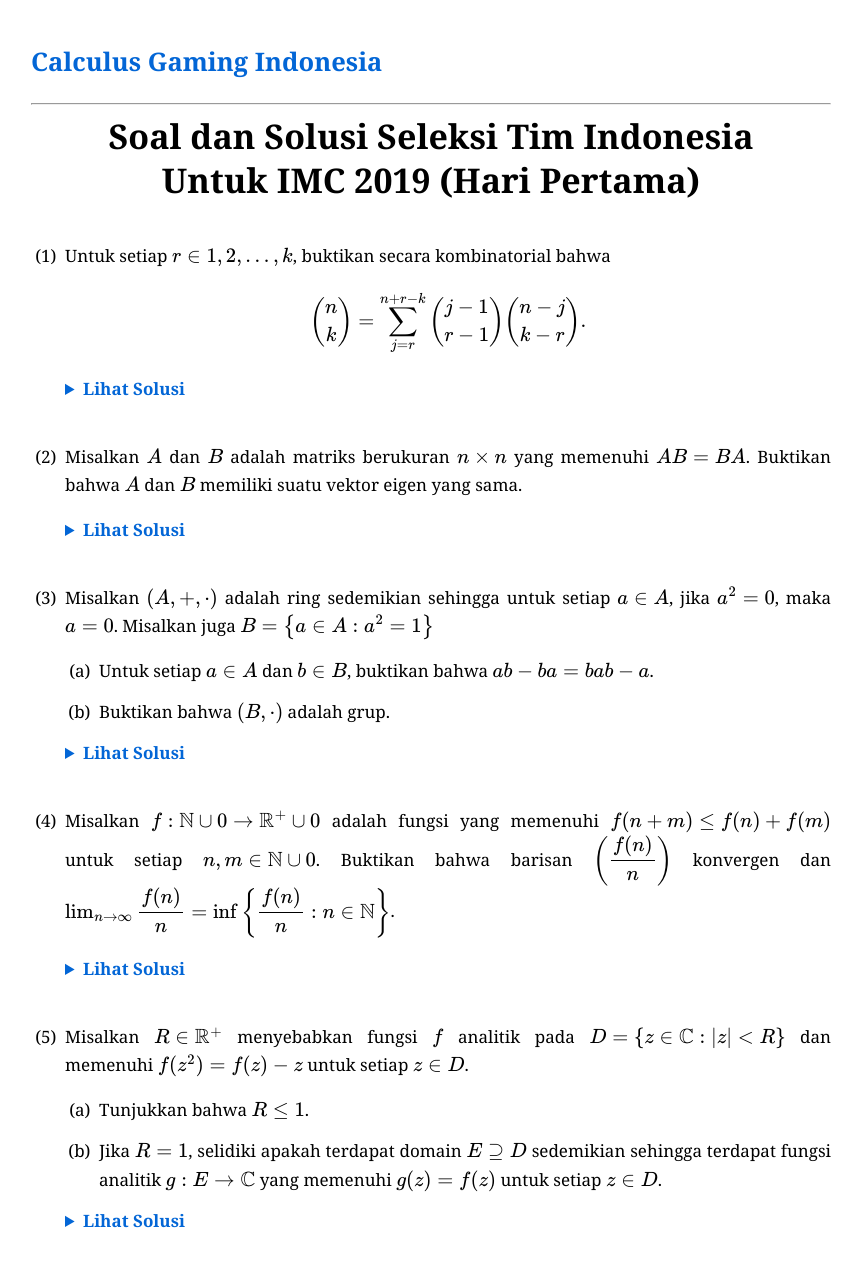
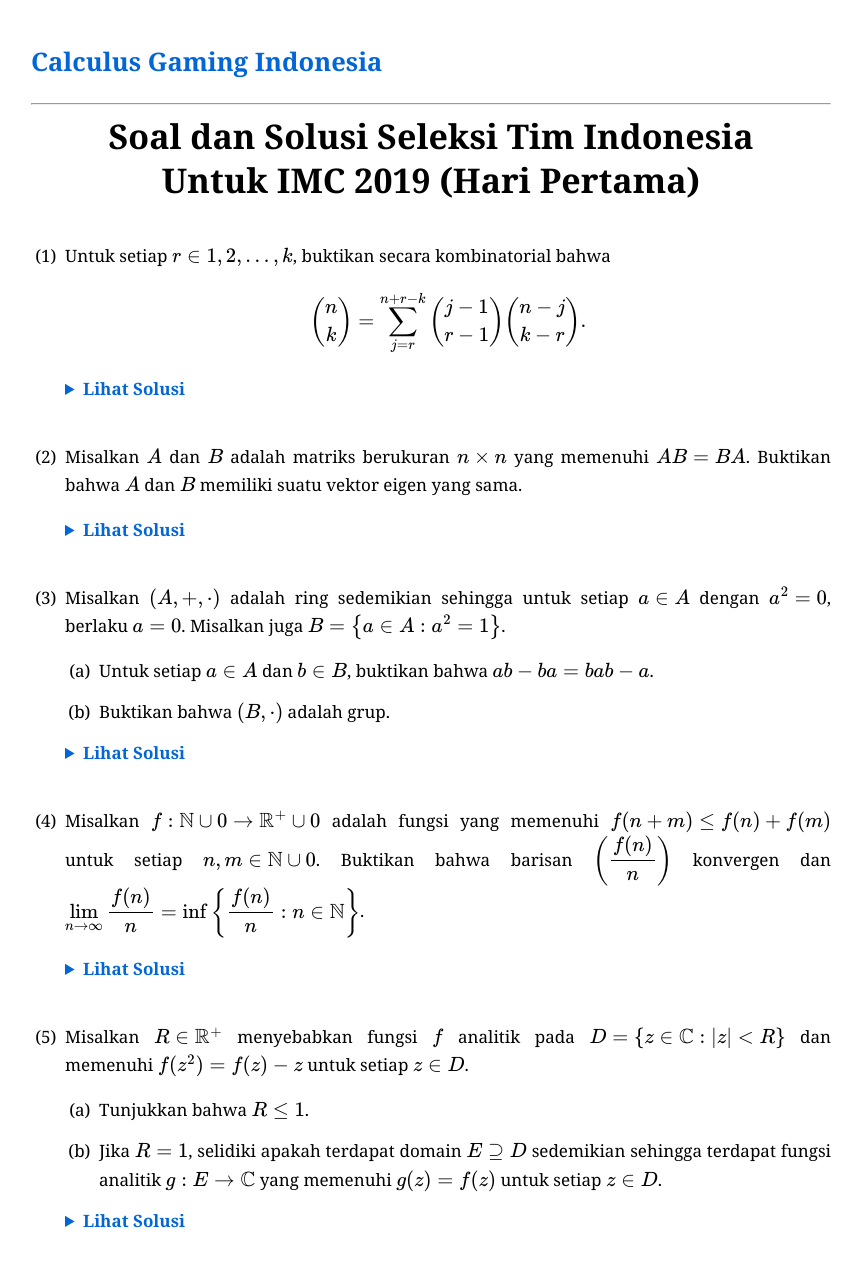
Before and after one commit to calculusgamingindonesia/calculusgamingindonesia.github.io, a Jekyll site: the page built from _posts/2026-07-02-sel-tim-indo-imc-19-1.md, in a window 1280 px wide. Shown: the whole page, without its empty margins (209-1071 px from the left). Built offline with Jekyll 4.4.1, drawn with Linux system fonts in a browser that asks for light colours; some web fonts are replaced.

Commit message:
Update 2026-07-02-sel-tim-indo-imc-19-1.md

```diff
--- a/_posts/2026-07-02-sel-tim-indo-imc-19-1.md
+++ b/_posts/2026-07-02-sel-tim-indo-imc-19-1.md
@@ -37,7 +37,7 @@ urutan: 5
    </div>
    </details>
 
-3. Misalkan $(A, +, \cdot)$ adalah ring sedemikian sehingga untuk setiap $a\in A$, jika $a^2=0$, maka $a=0$. Misalkan juga $B=\set{a\in A:a^2=1}$
+3. Misalkan $(A, +, \cdot)$ adalah ring sedemikian sehingga untuk setiap $a\in A$ dengan $a^2=0$, berlaku $a=0$. Misalkan juga $B=\set{a\in A:a^2=1}$.
 
    * (a) Untuk setiap $a\in A$ dan $b\in B$, buktikan bahwa $ab-ba=bab-a$.
    * (b) Buktikan bahwa $(B, \cdot)$ adalah grup.
@@ -51,7 +51,7 @@ urutan: 5
    </div>
    </details>
 
-4. Misalkan $f:\mathbb{N}\cup\{0\}\to\mathbb{R}^+\cup\{0\}$ adalah fungsi yang memenuhi $f(n+m)\leq f(n)+f(m)$ untuk setiap $n, m\in\mathbb{N}\cup\{0\}$. Buktikan bahwa barisan $\bigg(\dfrac{f(n)}{n}\bigg)$ konvergen dan $\lim_{n\to\infty}\dfrac{f(n)}{n}=\inf\bigg\\{\dfrac{f(n)}{n}:n\in\mathbb{N}\bigg\\}$.
+4. Misalkan $f:\mathbb{N}\cup\{0\}\to\mathbb{R}^+\cup\{0\}$ adalah fungsi yang memenuhi $f(n+m)\leq f(n)+f(m)$ untuk setiap $n, m\in\mathbb{N}\cup\{0\}$. Buktikan bahwa barisan $\bigg(\dfrac{f(n)}{n}\bigg)$ konvergen dan $\displaystyle\lim_{n\to\infty}\dfrac{f(n)}{n}=\inf\bigg\\{\dfrac{f(n)}{n}:n\in\mathbb{N}\bigg\\}$.
 
    <details>
    <summary>Lihat Solusi</summary>
```
